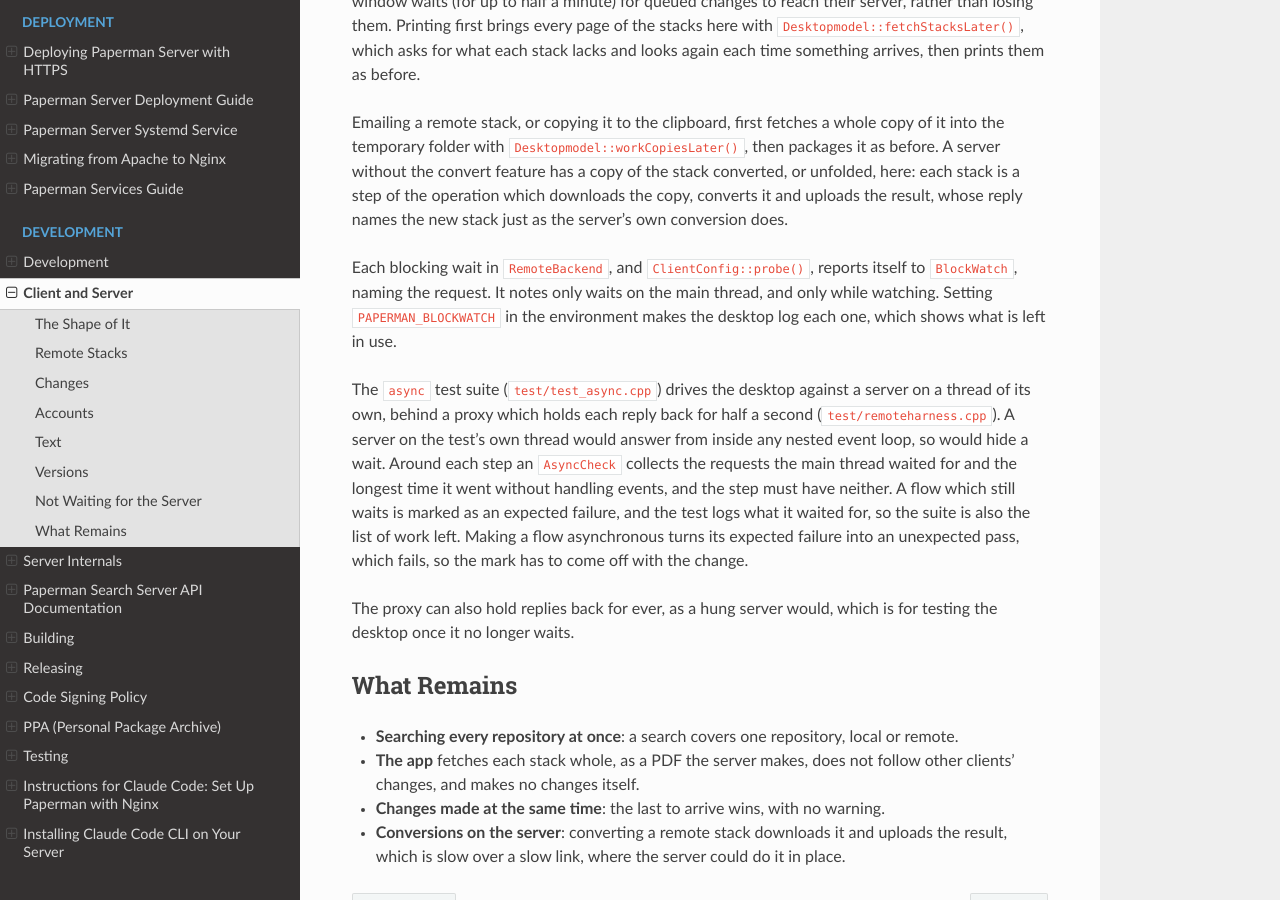
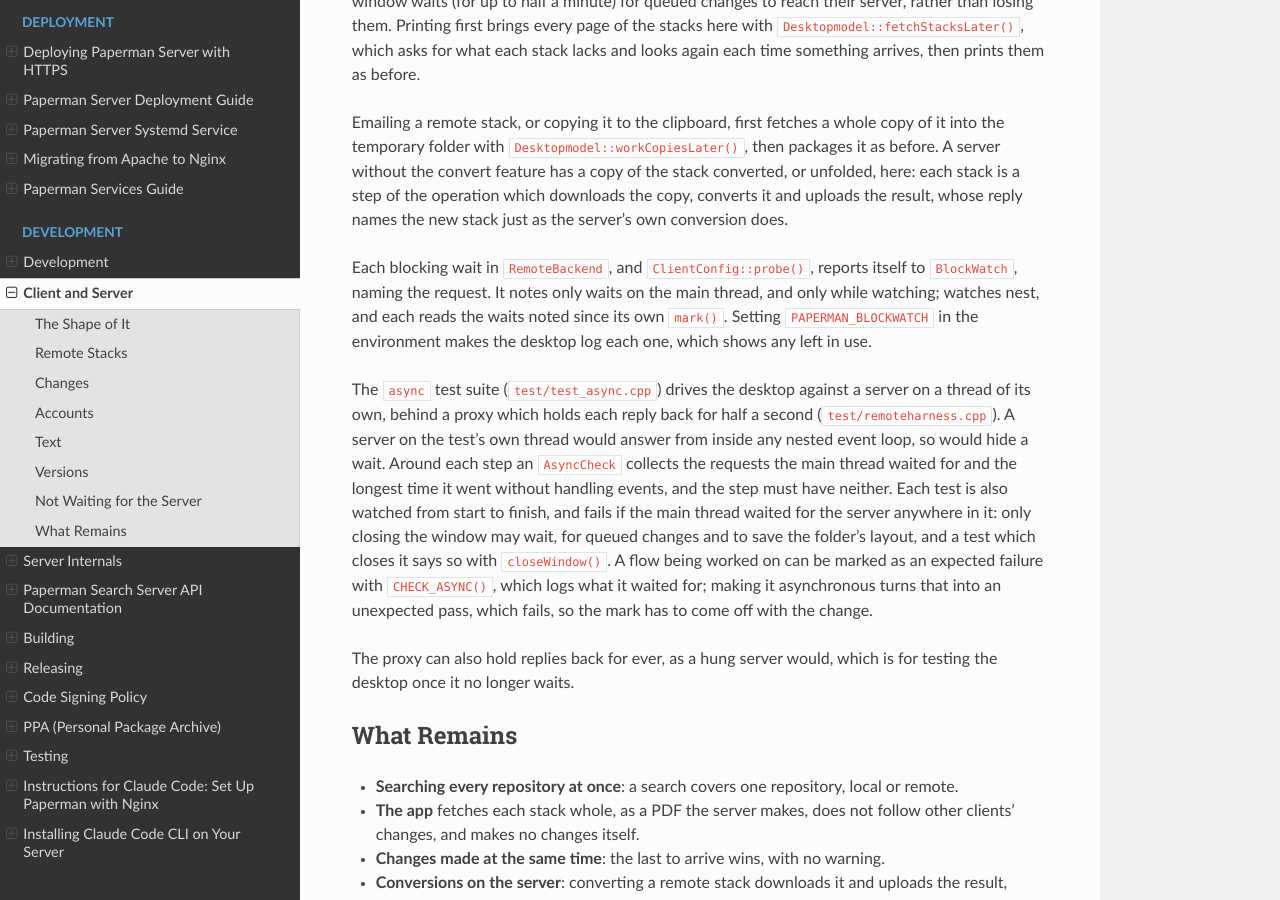
Before and after one commit to sjg20/paperman, a Sphinx documentation site: the page built from doc/client-server.rst, in a window 1280 px wide and 900 px high, scrolled down 3564 px. Built offline with Sphinx 7.4.7 and the Read the Docs theme 3.1.0, drawn with Linux system fonts in a browser that asks for light colours.

Commit message:
doc: Describe failing an async test which waits anywhere
Describe how watches nest, and that each async test is watched from
start to finish.

Co-developed-by: Claude Opus 5.5 (1M context) <noreply@anthropic.com>
Claude-Session: https://claude.ai/code/session_01BxfLL7T8McSpFMMxYekitE

```diff
--- a/doc/client-server.rst
+++ b/doc/client-server.rst
@@ -194,9 +194,10 @@ stack just as the server's own conversion does.
 
 Each blocking wait in ``RemoteBackend``, and ``ClientConfig::probe()``,
 reports itself to ``BlockWatch``, naming the request. It notes only waits
-on the main thread, and only while watching. Setting
-``PAPERMAN_BLOCKWATCH`` in the environment makes the desktop log each one,
-which shows what is left in use.
+on the main thread, and only while watching; watches nest, and each reads
+the waits noted since its own ``mark()``. Setting ``PAPERMAN_BLOCKWATCH``
+in the environment makes the desktop log each one, which shows any left
+in use.
 
 The ``async`` test suite (``test/test_async.cpp``) drives the desktop
 against a server on a thread of its own, behind a proxy which holds each
@@ -204,11 +205,14 @@ reply back for half a second (``test/remoteharness.cpp``). A server on
 the test's own thread would answer from inside any nested event loop, so
 would hide a wait. Around each step an ``AsyncCheck`` collects the
 requests the main thread waited for and the longest time it went without
-handling events, and the step must have neither. A flow which still
-waits is marked as an expected failure, and the test logs what it waited
-for, so the suite is also the list of work left. Making a flow
-asynchronous turns its expected failure into an unexpected pass, which
-fails, so the mark has to come off with the change.
+handling events, and the step must have neither. Each test is also
+watched from start to finish, and fails if the main thread waited for
+the server anywhere in it: only closing the window may wait, for queued
+changes and to save the folder's layout, and a test which closes it says
+so with ``closeWindow()``. A flow being worked on can be marked as an
+expected failure with ``CHECK_ASYNC()``, which logs what it waited for;
+making it asynchronous turns that into an unexpected pass, which fails,
+so the mark has to come off with the change.
 
 The proxy can also hold replies back for ever, as a hung server would,
 which is for testing the desktop once it no longer waits.
```
